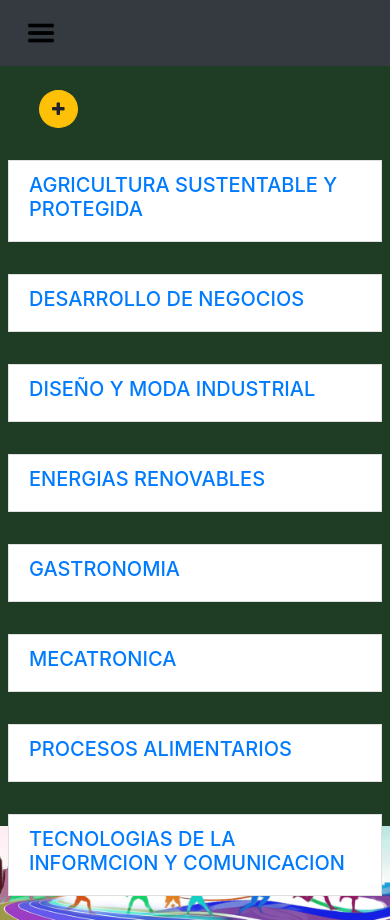
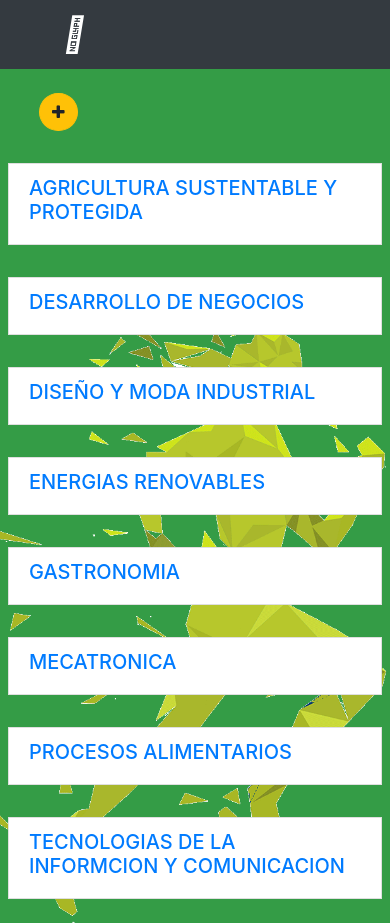
Before and after one commit to Rams-dev/halcones, a CodeIgniter app: page /halcones/index.php/admin/listas/index in a window 390 px wide. Run offline with CodeIgniter, Linux system fonts and the light colour scheme; some libraries are stand-ins or nearby versions.

Commit message:
navegaciones

```diff
--- a/application/views/comm/nav1.php
+++ b/application/views/comm/nav1.php
@@ -1,6 +1,9 @@
      <nav class="navbar navbar-expand-lg navbar-dark bg-dark text-white">
     <div class="nav-boton">
-      <img id="menu" src="<?= base_url()?>/assets/img/menu.png" width="60" heigth="60">
+      <div class="text-white">
+        <i class="fas fa-bars text-white" id="menu"></i>
+
+      </div>
     </div>
       <div class="container">
       <ul class="navbar-nav mr-auto">
--- a/assets/css/css.css
+++ b/assets/css/css.css
@@ -1,10 +1,10 @@
-/*
-.body{
-    background-image: url('../img/fondo.png');
-    background-repeat: no-repeat;
-    background-position: bottom;
-    background-size: auto;
-} */
+
+body{
+    background: #349c46;
+    min-height: 100vh;
+    color: white;
+
+}
 
 .jumbotron p{
     font-size: 14px!important;
@@ -34,11 +34,16 @@
 }
 
 
- body{
-    background: #1f3c24;
-    background-repeat: none;
+.body{
+    background: #349c46;
     min-height: 100vh;
     color: white;
+    background-image: url(../img/fondo.png);
+    background-repeat: no-repeat;
+    background-position: bottom;
+    background-size: 500px;
+    background-attachment: fixed;
+    background-position-x: right;
 }
 
 .tableAlumnos{
@@ -70,10 +75,15 @@
 @media (max-width: 480px){
 
     .body{
-        background-image: url('../img/fondo.png');
-        background-size: contain;
+        background: #349c46;
+        min-height: 100vh;
+        color: white;
+        background-image: url(../img/girl-runer.png);
         background-repeat: no-repeat;
         background-position: bottom;
+        background-size: 500px;
+        background-attachment: fixed;
+        background-position-x: right;
     }
 
     .image {
--- a/assets/css/nav1.css
+++ b/assets/css/nav1.css
@@ -18,8 +18,10 @@
     .nav-boton{
         display: flex;
         justify-content: flex-end;
+        color: white;
+        width: 70px;
+        font-size: 35px;
     }
-
     .navbar-nav{
         display: none;
     }
@@ -28,6 +30,7 @@
         display: inline-block;
         width: 50px;
         padding: 10px;
+        color: white;
 
     }
 
@@ -53,10 +56,17 @@
 
 @media (min-width: 481px) and (max-width: 780px){
 
+
     .nav-boton{
         display: flex;
         justify-content: flex-end;
+        color: white;
+        width: 60px;
+        height: 60px;
+        font-size: 30px;
     }
+
+
     .navbar-nav{
         display: none;
     }
```
Also changed, not shown: application/views/comm/nav2.php (+10 -13 lines), assets/img/fondo.png, assets/img/girl-runer.png (added), 2 other files.
